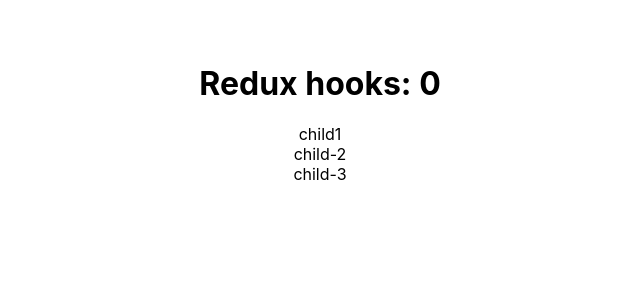
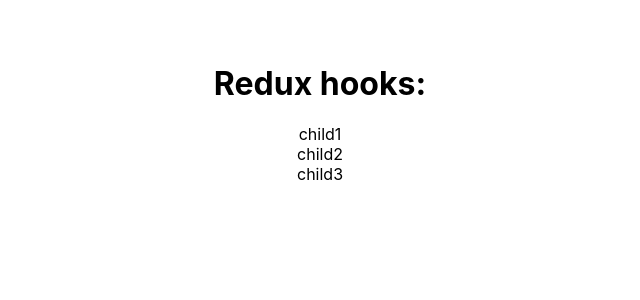
Before and after one commit to Bubblecrown/Practice-React, a React (Create React App) app: page / in a window 1280 px wide. Shown: the top 300 px of the page, without its empty margins (320-960 px from the left). Built offline with nearby package versions, Linux system fonts and the light colour scheme.

Commit message:
redux: provider

```diff
--- a/src/App.js
+++ b/src/App.js
@@ -5,11 +5,12 @@ import Child2 from "./components/redux/Child2";
 import Child3 from "./components/redux/Child3";
 
 export default () => {
-  const [count, setCount] = useState(0)
+  // LocalState
+  // const [count, setCount] = useState(0)
   return (
     <div>
       <div className="container">
-        <h1 onClick={() => setCount(prev => prev + 1)}>Redux hooks: {count}</h1>
+        <h1>Redux hooks: </h1>
         <Child1 />
         <Child2 />
         <Child3 />
--- a/src/actions/app.action.js
+++ b/src/actions/app.action.js
@@ -1,5 +1,5 @@
 import { APP_ACTION_ADD, APP_ACTION_REM } from "../Constants";
-
+// action ที่จะส่งข้อมูลไปให้ reducer
 // rxac
 export const setStateToAdd = () => ({
   type: APP_ACTION_ADD,
--- a/src/components/redux/Child2.js
+++ b/src/components/redux/Child2.js
@@ -2,6 +2,6 @@ import React from 'react'
 
 export default function Child2() {
 	return (
-		<div>child-2</div>
+		<div>child2</div>
 	)
 }
--- a/src/components/redux/Child3.js
+++ b/src/components/redux/Child3.js
@@ -2,6 +2,6 @@ import React from 'react'
 
 export default function Child3() {
 	return (
-		<div>child-3</div>
+		<div>child3</div>
 	)
 }
--- a/src/index.js
+++ b/src/index.js
@@ -1,13 +1,32 @@
-import React from 'react';
-import ReactDOM from 'react-dom/client';
-import './index.css';
-import App from './App';
-import reportWebVitals from './reportWebVitals';
+import React from "react";
+import ReactDOM from "react-dom/client";
+import "./index.css";
+import App from "./App";
+import reportWebVitals from "./reportWebVitals";
 
-const root = ReactDOM.createRoot(document.getElementById('root'));
+// redux begin
+import { Provider } from "react-redux";
+import { legacy_createStore as createStore, applyMiddleware } from "redux";
+import logger from "redux-logger";
+import thunk from "redux-thunk";
+import reducers from "./reducers";
+// redux end
+
+// 1. store -- global variable บรรจุ reducer
+const store = createStore(reducers, applyMiddleware(thunk, logger));
+const ReduxApp = () => {
+  return (
+    // 2. ยัด store เข้าไปในฐานะ property ในคลาส provider ซึ่งหุ้ม App เอาไว้
+    // 3. ทำให้ App รวมถึง subcomponent ทุกตัวสามารถเข้าถึง reducer และตัวแปรภายใน reducer ได้
+    <Provider store={store}>
+      <App />
+    </Provider>
+  );
+};
+const root = ReactDOM.createRoot(document.getElementById("root"));
 root.render(
   <React.StrictMode>
-    <App />
+    <ReduxApp />
   </React.StrictMode>
 );
 
--- a/src/reducers/app.reducer.js
+++ b/src/reducers/app.reducer.js
@@ -0,0 +1,18 @@
+// rxreducer
+// redeucer มีได้มากกว่า 1 ตัวจึงต้องมีการ provide combineReducers ที่ใช่ในการ combine ทุกๆ reducer หรือทุกๆ subState ของทุกๆ component
+// Global State
+const initialState = {
+	// นิยามตัวแปร
+	count:0
+}
+
+export default (state = initialState, { type, payload }) => {
+  switch (type) {
+		// code ตรงนี้จะถูกเรียกจังหวะที่ action มีการส่งมา
+  // case first:
+  //   return { ...state, ...payload }
+
+  default:
+    return state
+  }
+}
--- /dev/null
+++ b/src/reducers/index.js
@@ -0,0 +1,5 @@
+import { combineReducers } from "redux";
+import appReducer from "./app.reducer";
+// appReducer ในที่นี้เป็นทั้ง key และ value -- appReducer:appReducer
+// ถ้ามีหลาย reducer ก็ {appReducer}, ...
+export default combineReducers({ appReducer });
```
